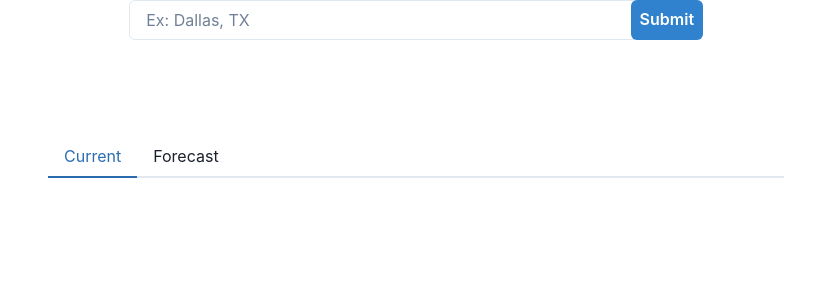
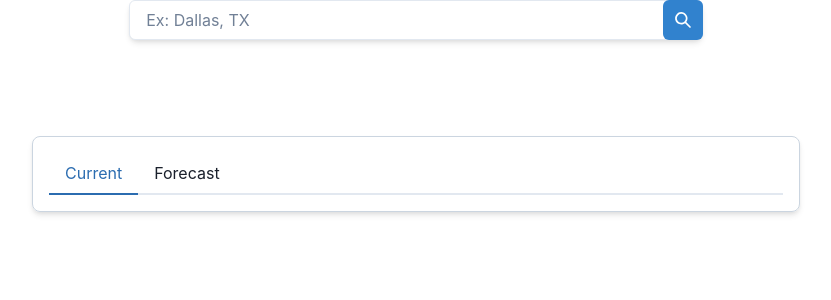
Before and after one commit to JeffHasAGithub/weather-react, a React (Vite) app: page / in a window 1280 px wide. Shown: the top 300 px of the page, without its empty margins (224-1055 px from the left). Built offline with nearby package versions, Linux system fonts and the light colour scheme.

Commit message:
Added styles to WeatherDisplay and WeatherSearch components

```diff
--- a/package.json
+++ b/package.json
@@ -8,6 +8,7 @@
     "preview": "vite preview"
   },
   "dependencies": {
+    "@chakra-ui/icons": "^2.0.0",
     "@chakra-ui/react": "^2.0.2",
     "@emotion/react": "^11.9.0",
     "@emotion/styled": "^11.8.1",
--- a/src/App.tsx
+++ b/src/App.tsx
@@ -12,7 +12,13 @@ function App() {
       <Container>
         <WeatherSearch setWeather={setWeather} />
       </Container>
-      <Container maxW="container.md">
+      <Container
+        maxW="container.md"
+        border="1px"
+        borderColor="gray.300"
+        borderRadius="lg"
+        boxShadow="md"
+        p={4}>
         <WeatherDisplay width="100%" weather={weather} />
       </Container>
     </VStack>
--- a/src/components/WeatherSearch.tsx
+++ b/src/components/WeatherSearch.tsx
@@ -1,7 +1,8 @@
-import { Dispatch, SetStateAction } from "react";
-import { Button, Box, useToast } from "@chakra-ui/react";
-import { Input, InputGroup, InputRightElement } from "@chakra-ui/react";
-import { Weather } from "../models";
+import { Dispatch, SetStateAction } from 'react';
+import { IconButton, useToast } from '@chakra-ui/react';
+import { Input, InputGroup, InputRightElement } from '@chakra-ui/react';
+import { SearchIcon } from '@chakra-ui/icons'
+import { Weather } from '../models';
 
 interface Props {
   setWeather: Dispatch<SetStateAction<Weather | null>>;
@@ -12,7 +13,7 @@ export function WeatherSearch({ setWeather }: Props) {
   const fetchWeather = async () => {
     try {
       const resp = await fetch(
-        "http://localhost:9000/weather/forecast?q=dallas&days=5"
+        'http://localhost:9000/weather/forecast?q=chicago&days=5'
       );
       const json = await resp.json();
       const parsed = JSON.parse(JSON.stringify(json));
@@ -35,12 +36,19 @@ export function WeatherSearch({ setWeather }: Props) {
   };
 
   return (
-    <InputGroup>
-      <Input placeholder="Ex: Dallas, TX" />
-      <InputRightElement width="4.5rem">
-        <Button colorScheme="blue" onClick={fetchWeather}>
+    <InputGroup
+      borderRadius='lg'
+      boxShadow='md'
+    >
+      <Input placeholder='Ex: Dallas, TX' />
+      <InputRightElement>
+        <IconButton
+          icon={<SearchIcon />}
+          colorScheme='blue'
+          aria-label='Search weather'
+          onClick={fetchWeather}>
           Submit
-        </Button>
+        </IconButton>
       </InputRightElement>
     </InputGroup>
   );
```
Also changed, not shown: 1 other file (tests, documents, lock files or other folders).
